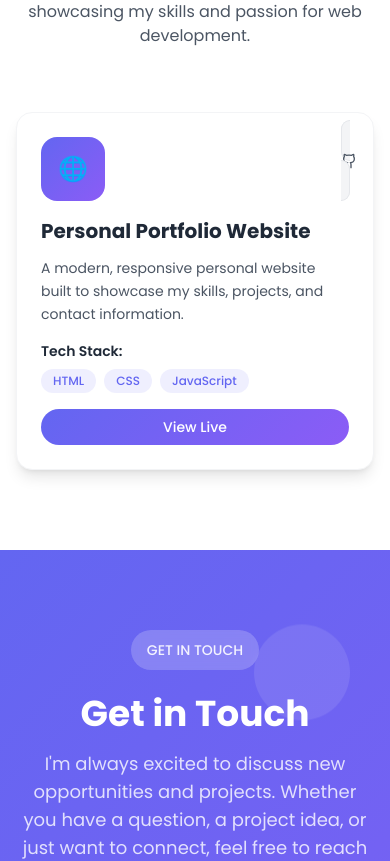
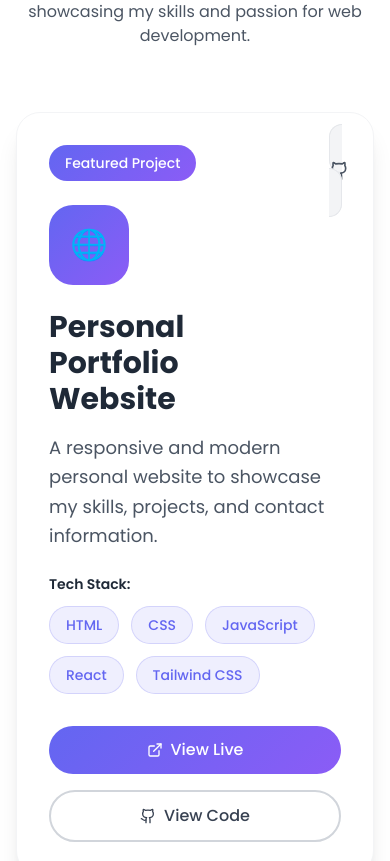
Before and after one commit to meet-solanki/meet-solanki-portfolio, a React (Vite) app: page / in a window 390 px wide. Shown: the part 7120-7981 px from the top of the page. Built offline with nearby package versions, Linux system fonts and the light colour scheme.

Commit message:
feat: Add featured project card
Adds a featured project card for the Personal Portfolio Website to the My Projects section, with a larger layout, GitHub icon, and "View Live" button. Includes responsive design, modern styling, and optional animations.

```diff
--- a/src/components/Projects.tsx
+++ b/src/components/Projects.tsx
@@ -1,9 +1,17 @@
-
 import { useScrollAnimation } from '@/hooks/useScrollAnimation';
-import { Github } from 'lucide-react';
+import { Github, ExternalLink } from 'lucide-react';
 
 const Projects = () => {
   const sectionRef = useScrollAnimation();
+
+  const featuredProject = {
+    title: "Personal Portfolio Website",
+    description: "A responsive and modern personal website to showcase my skills, projects, and contact information.",
+    techStack: ["HTML", "CSS", "JavaScript", "React", "Tailwind CSS"],
+    liveLink: "https://meet-solanki-portfolio.lovable.app",
+    githubLink: "https://github.com/meet-solanki",
+    featured: true
+  };
 
   const projects = [
     {
@@ -35,6 +43,86 @@ const Projects = () => {
           </p>
         </div>
 
+        {/* Featured Project */}
+        <div className="max-w-4xl mx-auto mb-16">
+          <div className="bg-white dark:bg-gray-900 rounded-3xl p-8 shadow-xl hover:shadow-2xl transition-all duration-500 hover:scale-[1.02] group animate-fade-in border border-gray-100 dark:border-gray-700 relative overflow-hidden">
+            {/* Background Gradient */}
+            <div className="absolute inset-0 bg-gradient-to-br from-portfolio-primary/5 to-portfolio-secondary/5 opacity-0 group-hover:opacity-100 transition-opacity duration-500"></div>
+
+            {/* GitHub Icon */}
+            <div className="absolute top-6 right-6 z-10">
+              <a
+                href={featuredProject.githubLink}
+                target="_blank"
+                rel="noopener noreferrer"
+                className="bg-gray-100 dark:bg-gray-800 p-3 rounded-full border border-gray-200 dark:border-gray-600 transition-all duration-300 hover:scale-110 hover:shadow-lg hover:bg-gray-200 dark:hover:bg-gray-700"
+              >
+                <Github className="w-5 h-5 text-gray-600 dark:text-gray-400" />
+              </a>
+            </div>
+
+            <div className="relative z-10">
+              {/* Featured Badge */}
+              <div className="inline-block bg-portfolio-gradient text-white px-4 py-2 rounded-full text-sm font-medium mb-6">
+                Featured Project
+              </div>
+
+              {/* Project Icon */}
+              <div className="w-20 h-20 bg-portfolio-gradient rounded-3xl flex items-center justify-center mb-6 group-hover:scale-110 transition-transform duration-300">
+                <span className="text-3xl">🌐</span>
+              </div>
+
+              {/* Title */}
+              <h3 className="text-3xl font-bold text-gray-800 dark:text-gray-100 mb-4 pr-16">
+                {featuredProject.title}
+              </h3>
+
+              {/* Description */}
+              <p className="text-gray-600 dark:text-gray-300 text-lg mb-6 leading-relaxed max-w-2xl">
+                {featuredProject.description}
+              </p>
+
+              {/* Tech Stack */}
+              <div className="mb-8">
+                <h4 className="text-sm font-semibold text-gray-800 dark:text-gray-100 mb-3">Tech Stack:</h4>
+                <div className="flex flex-wrap gap-3">
+                  {featuredProject.techStack.map((tech, techIndex) => (
+                    <span
+                      key={techIndex}
+                      className="px-4 py-2 bg-portfolio-primary/10 text-portfolio-primary text-sm font-medium rounded-full transition-all duration-300 hover:bg-portfolio-primary/20 hover:scale-105 border border-portfolio-primary/20"
+                    >
+                      {tech}
+                    </span>
+                  ))}
+                </div>
+              </div>
+
+              {/* Action Buttons */}
+              <div className="flex flex-col sm:flex-row gap-4">
+                <a
+                  href={featuredProject.liveLink}
+                  target="_blank"
+                  rel="noopener noreferrer"
+                  className="inline-flex items-center justify-center bg-portfolio-gradient hover:opacity-90 text-white px-6 py-3 rounded-full transition-all duration-300 hover:scale-105 font-medium btn-hover-effect group/btn"
+                >
+                  <ExternalLink className="w-4 h-4 mr-2 group-hover/btn:rotate-12 transition-transform duration-300" />
+                  View Live
+                </a>
+                <a
+                  href={featuredProject.githubLink}
+                  target="_blank"
+                  rel="noopener noreferrer"
+                  className="inline-flex items-center justify-center border-2 border-gray-300 dark:border-gray-600 hover:border-portfolio-primary dark:hover:border-portfolio-primary text-gray-700 dark:text-gray-300 hover:text-portfolio-primary dark:hover:text-portfolio-primary px-6 py-3 rounded-full transition-all duration-300 hover:scale-105 font-medium btn-hover-effect group/btn"
+                >
+                  <Github className="w-4 h-4 mr-2 group-hover/btn:rotate-12 transition-transform duration-300" />
+                  View Code
+                </a>
+              </div>
+            </div>
+          </div>
+        </div>
+
+        {/* Other Projects */}
         <div className="grid md:grid-cols-2 lg:grid-cols-3 gap-8 max-w-6xl mx-auto">
           {projects.map((project, index) => (
             <div
```
